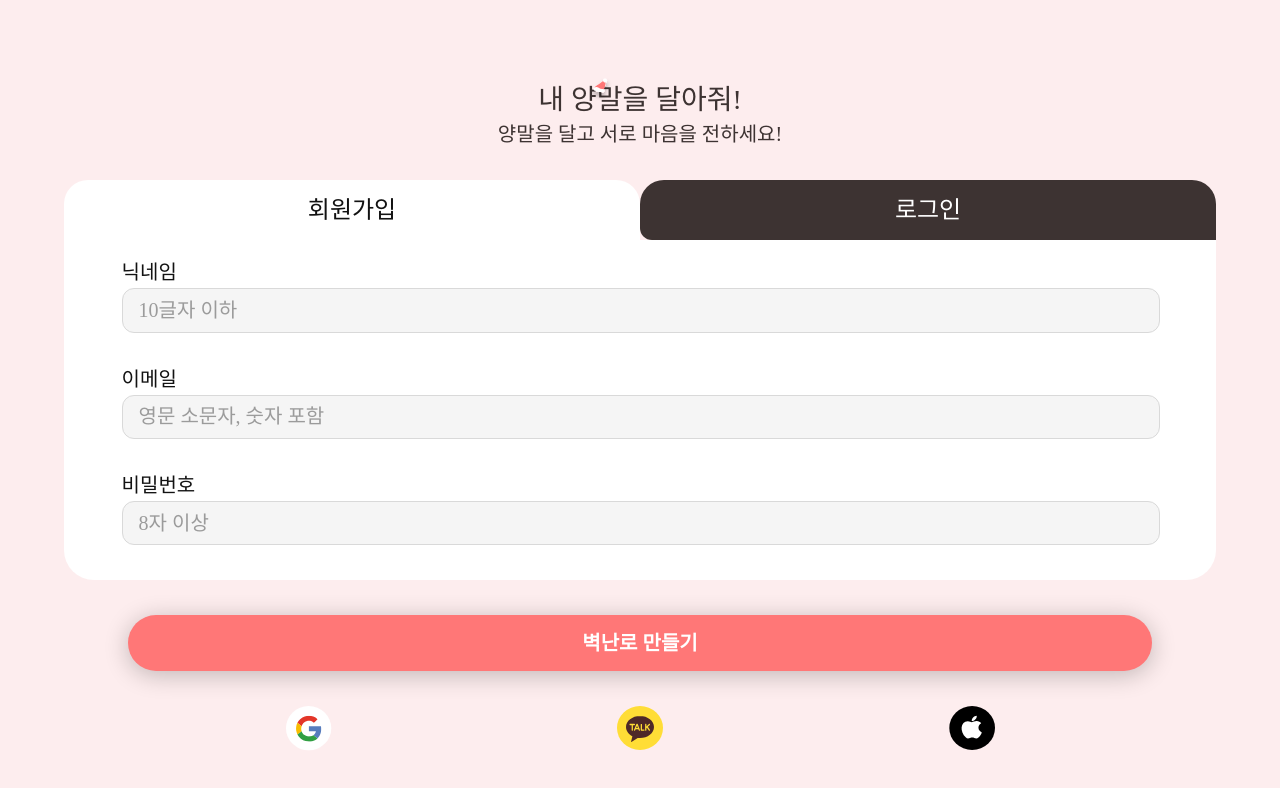
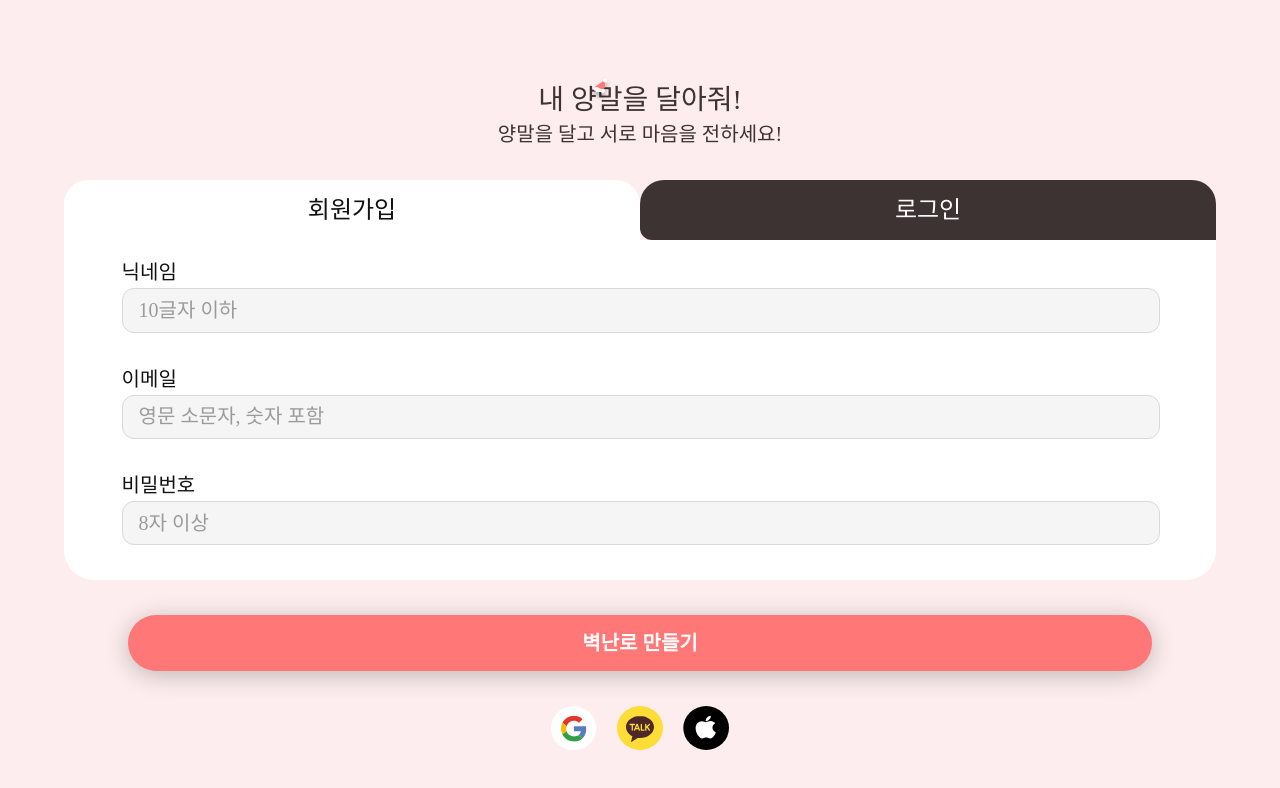
Before and after one commit to team-socksfactory/naeyangkku-frontend, a React (Create React App) app: page /sign in a window 1280 px wide. Shown: the top 788 px of the page. Built offline with nearby package versions, Linux system fonts and the light colour scheme; no server answers; a web font is replaced by a local one.

Commit message:
fix :: gap

```diff
--- a/src/components/Auth/Signin/style.ts
+++ b/src/components/Auth/Signin/style.ts
@@ -173,8 +173,9 @@ export const OAuthWrap = styled.div`
   padding: 0px 0px 30px 0px;
 
   display: flex;
-  justify-content: space-evenly;
+  justify-content: center;
   align-items: flex-start;
+  gap: 20px;
 
   img {
     cursor: pointer;
```
